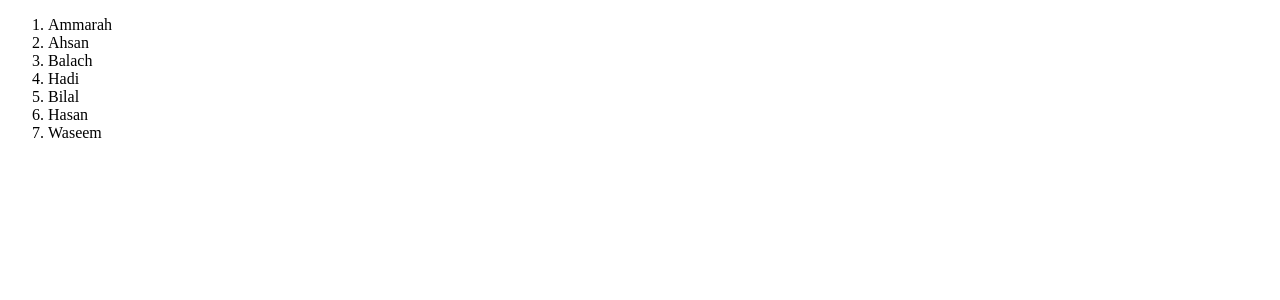
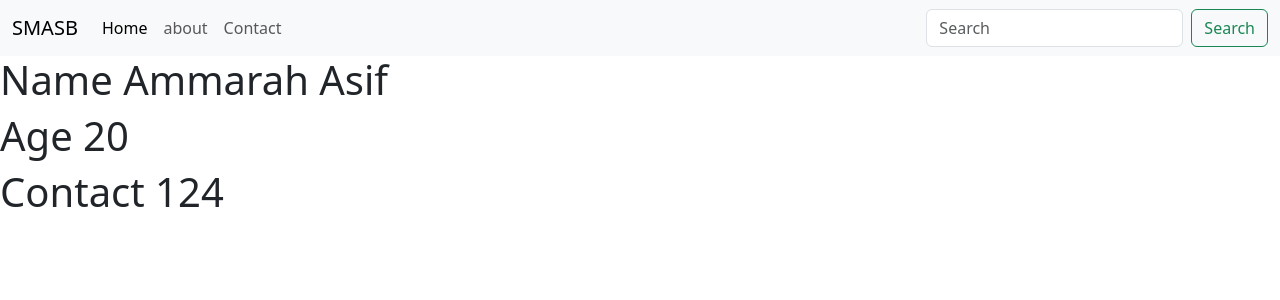
Before and after one commit to SyedMuhammadArsalanShah/DjangoCourse, a Django app: page / in a window 1280 px wide. Shown: the top 300 px of the page. Run offline with Django 5.2, Linux system fonts and the light colour scheme.

Commit message:
lecture 04 and 05

```diff
--- a/Lecture01RenderTemplatesAndStatic/home/views.py
+++ b/Lecture01RenderTemplatesAndStatic/home/views.py
@@ -6,13 +6,20 @@ from django.shortcuts import render, HttpResponse
 
 
 def index(request):
-    return render(request, "index.html")
+    context ={
+        "name":"Ammarah Asif",
+        "age":"20",
+        "contact": 124
+    }
+    return render(request, "index.html",context)
     # return HttpResponse("My first web")
 
 
 def about(request):
-    return HttpResponse("My first aboutweb")
+    return render(request, "about.html")
+    # return HttpResponse("My first aboutweb")
 
 
 def contact(request):
-    return HttpResponse("My first contact web")
+    return render(request, "contact.html")
+    # return HttpResponse("My first contact web")
--- /dev/null
+++ b/Lecture01RenderTemplatesAndStatic/templates/base.html
@@ -0,0 +1,44 @@
+<!doctype html>
+<html lang="en">
+  <head>
+    <meta charset="utf-8">
+    <meta name="viewport" content="width=device-width, initial-scale=1">
+    <title>Bootstrap demo</title>
+    <link href="https://cdn.jsdelivr.net/npm/bootstrap@5.3.3/dist/css/bootstrap.min.css" rel="stylesheet" integrity="sha384-QWTKZyjpPEjISv5WaRU9OFeRpok6YctnYmDr5pNlyT2bRjXh0JMhjY6hW+ALEwIH" crossorigin="anonymous">
+  </head>
+  <body>
+
+    <nav class="navbar navbar-expand-lg bg-body-tertiary">
+        <div class="container-fluid">
+          <a class="navbar-brand" href="#">SMASB</a>
+          <button class="navbar-toggler" type="button" data-bs-toggle="collapse" data-bs-target="#navbarSupportedContent" aria-controls="navbarSupportedContent" aria-expanded="false" aria-label="Toggle navigation">
+            <span class="navbar-toggler-icon"></span>
+          </button>
+          <div class="collapse navbar-collapse" id="navbarSupportedContent">
+            <ul class="navbar-nav me-auto mb-2 mb-lg-0">
+              <li class="nav-item">
+                <a class="nav-link active" aria-current="page" href="">Home</a>
+              </li>
+              <li class="nav-item">
+                <a class="nav-link" href="about/">about</a>
+              </li>
+
+              <li class="nav-item">
+                <a class="nav-link" href="contact/">Contact</a>
+              </li>
+            </ul>
+            <form class="d-flex" role="search">
+              <input class="form-control me-2" type="search" placeholder="Search" aria-label="Search">
+              <button class="btn btn-outline-success" type="submit">Search</button>
+            </form>
+          </div>
+        </div>
+      </nav>
+    {%block body%}
+
+    {% comment %} here is your defualt content {% endcomment %}
+
+    {%endblock%}
+    <script src="https://cdn.jsdelivr.net/npm/bootstrap@5.3.3/dist/js/bootstrap.bundle.min.js" integrity="sha384-YvpcrYf0tY3lHB60NNkmXc5s9fDVZLESaAA55NDzOxhy9GkcIdslK1eN7N6jIeHz" crossorigin="anonymous"></script>
+  </body>
+</html>
--- a/Lecture01RenderTemplatesAndStatic/templates/index.html
+++ b/Lecture01RenderTemplatesAndStatic/templates/index.html
@@ -1,20 +1,18 @@
-<!DOCTYPE html>
-<html lang="en">
-<head>
-    <meta charset="UTF-8">
-    <meta name="viewport" content="width=device-width, initial-scale=1.0">
-    <title>Document</title>
-</head>
-<body>
-    <ol>
-        <li>Ammarah</li>
-        <li>Ahsan</li>
-        <li>Balach</li>
-        <li>Hadi</li>
-        <li>Bilal</li>
-        <li>Hasan</li>
-        <li>Waseem</li>
+{% extends "base.html" %}
 
-    </ol>
-</body>
-</html>
+{%block body %}
+
+
+
+<h1>Name {{name}}</h1>
+<h1>Age {{age}}</h1>
+<h1>Contact {{contact}}</h1>
+
+
+
+
+
+
+
+
+{%endblock%}
```
Also changed, not shown: Lecture01RenderTemplatesAndStatic/templates/about.html (added, +17 -0 lines), Lecture01RenderTemplatesAndStatic/templates/contact.html (added, +22 -0 lines), Lecture01RenderTemplatesAndStatic/db.sqlite3, readme.md.
